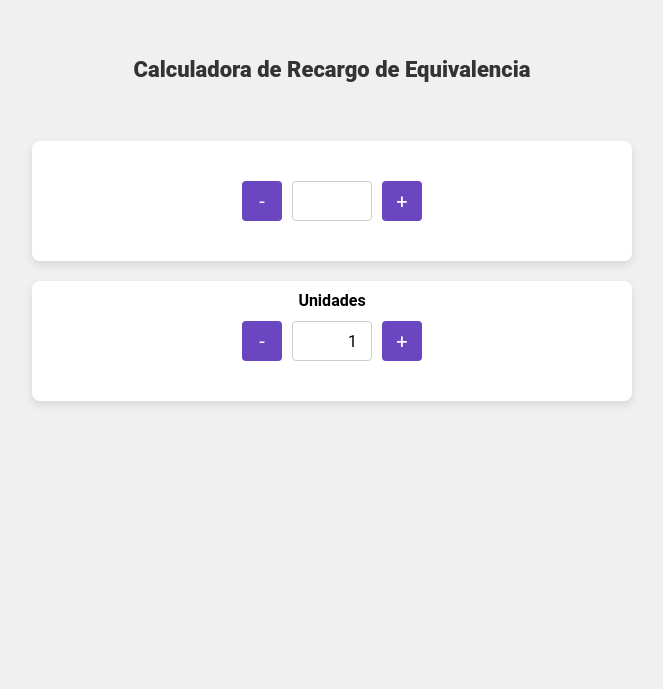
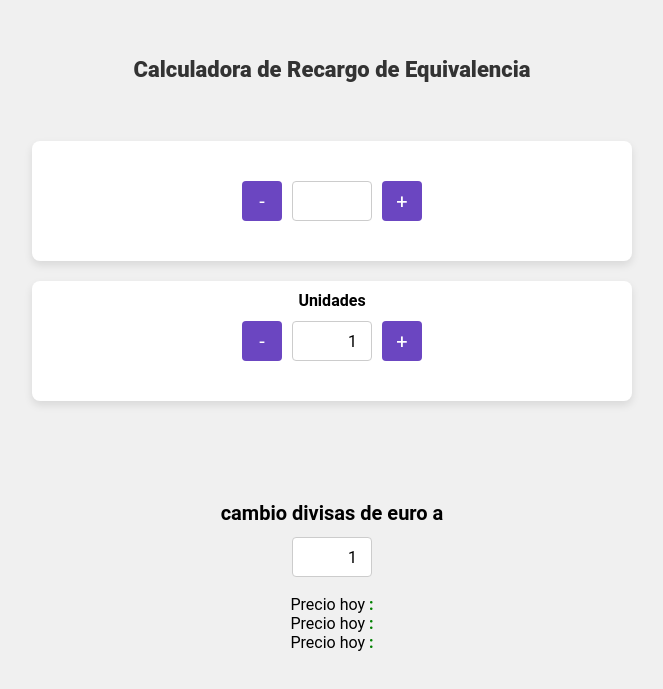
Before and after one commit to lujanbenita/carl-iker, a Next.js app: page /calculadora in a window 1280 px wide. Shown: the part 103-792 px from the top of the page, without its empty margins (308-971 px from the left). Built offline with nearby package versions, Linux system fonts and the light colour scheme; no server answers.

Commit message:
add divisas change

```diff
--- a/pages/calculadora.js
+++ b/pages/calculadora.js
@@ -1,4 +1,6 @@
 import { useState, useEffect } from "react";
+
+const CURRENCY_API = "c02e0163335e169f0e5d6f03fcde1dd8128b2288";
 
 const copyToClipboard = value => {
 	navigator.clipboard
@@ -15,6 +17,10 @@ const Calculadora = () => {
 	const [amount, setAmount] = useState(null);
 	const [result, setResult] = useState(null);
 	const [quantity, setQuantity] = useState(1);
+
+	const [value, setValue] = useState(1);
+	const [currency, setCurrency] = useState(null);
+	console.log("currency", currency);
 
 	useEffect(() => {
 		const amountValue = parseFloat(amount);
@@ -42,6 +48,23 @@ const Calculadora = () => {
 			setResult(null);
 		}
 	}, [amount]);
+
+	useEffect(() => {
+		console.log("fetch");
+		// https://currency.getgeoapi.com/documentation/#currency-list-endpoint
+		fetch(`https://api.getgeoapi.com/v2/currency/convert?api_key=${CURRENCY_API}&amount=1`)
+			.then(response => response.json())
+			.then(data => {
+				const currency = Object.entries(data.rates)
+					.filter(([key]) => key === "PLN" || key === "SEK" || key === "GBP")
+					.map(([key, value]) => ({ currency: key, ...value }));
+
+				setCurrency(currency);
+			})
+			.catch(error => {
+				console.error("Error:", error);
+			});
+	}, []);
 
 	const incrementar = () => {
 		setAmount(prev => (prev !== null ? parseFloat(prev) + 1 : 1));
@@ -171,6 +194,64 @@ const Calculadora = () => {
 					)}
 				</div>
 			</div>
+			<div className="container-divisas">
+				<div className="divisas-title">cambio divisas de euro a</div>
+
+				<input
+					type="number"
+					className="quantity-input"
+					min="0"
+					step="1"
+					value={value || ""}
+					onChange={handleValue => setValue(handleValue.target.value)}
+				/>
+				<div className="divisas-prices">
+					<div>
+						Precio hoy{" "}
+						<span>
+							{currency && currency[1].currency}: {currency && currency[1].rate}
+						</span>
+					</div>
+					<div>
+						Precio hoy{" "}
+						<span>
+							{currency && currency[0].currency}: {currency && currency[0].rate}
+						</span>
+					</div>
+					<div>
+						Precio hoy{" "}
+						<span>
+							{currency && currency[2].currency}: {currency && currency[2].rate}
+						</span>
+					</div>
+				</div>
+
+				{currency && (
+					<div className="divisas-items">
+						<div>
+							<p>
+								{currency && currency[1].currency} : {currency && (currency[1].rate * value).toFixed(2)}
+							</p>
+
+							<span className="percentage"> 20% = {((currency[1].rate * value).toFixed(2) * 1.2).toFixed(2)} </span>
+						</div>
+						<div>
+							<p>
+								{currency && currency[0].currency}: {currency && (currency[0].rate * value).toFixed(2)}
+							</p>
+
+							<span className="percentage"> 20% = {((currency[0].rate * value).toFixed(2) * 1.2).toFixed(2)} </span>
+						</div>
+						<div>
+							<p>
+								{currency && currency[2].currency}: {currency && (currency[2].rate * value).toFixed(2)}
+							</p>
+
+							<span className="percentage"> 20% = {((currency[2].rate * value).toFixed(2) * 1.2).toFixed(2)} </span>
+						</div>
+					</div>
+				)}
+			</div>
 		</main>
 	);
 };
--- a/styles/index.scss
+++ b/styles/index.scss
@@ -354,3 +354,57 @@ button {
 	left: 0;
 	font-weight: 600;
 }
+
+.container-divisas {
+	max-width: 900px;
+	margin: 5rem auto 0;
+	text-align: center;
+
+	input {
+		appearance: textfield;
+	}
+}
+
+.divisas-title {
+	margin-bottom: 12px;
+	font-size: 20px;
+	font-weight: 600;
+}
+
+.divisas-prices {
+	margin: 18px 0 32px;
+
+	span {
+		font-weight: 600;
+		color: green;
+	}
+}
+
+.divisas-items {
+	display: flex;
+	flex-direction: column;
+	gap: 1.2rem;
+
+	> div {
+		display: flex;
+		gap: 20px;
+		align-items: center;
+		justify-content: center;
+	}
+
+	p {
+		//	width: 125px;width
+		padding: 10px;
+		font-size: 20px;
+		font-weight: 500;
+		border: 1px solid;
+	}
+
+	.percentage {
+		//	width: 140px;width
+		padding: 10px;
+		font-size: 20px;
+		font-weight: 500;
+		border: 1px solid green;
+	}
+}
```
